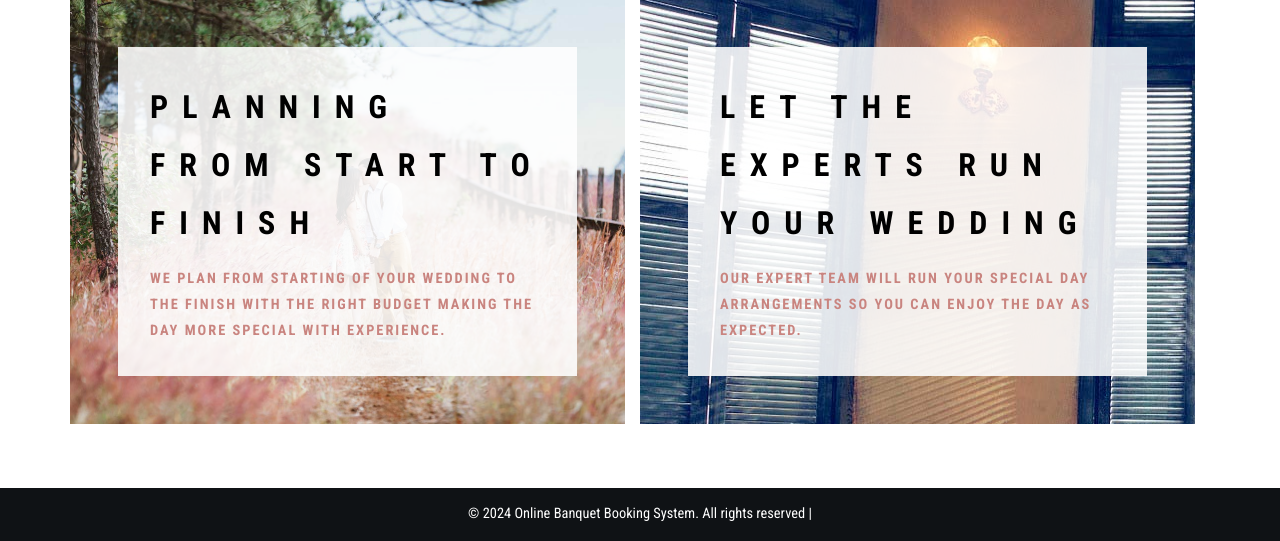
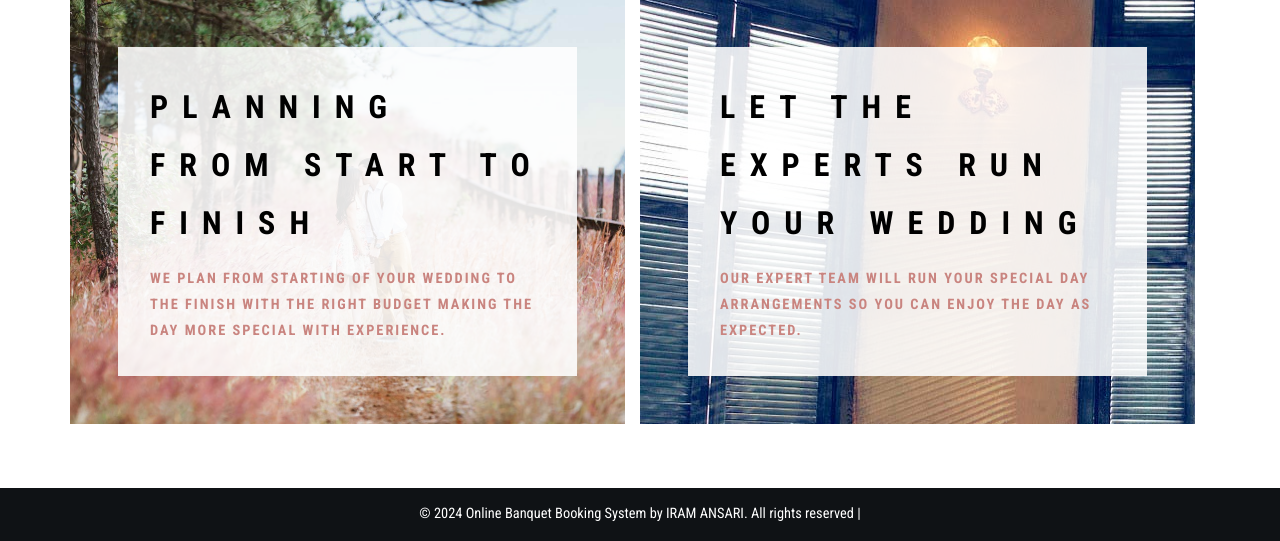
Before and after one commit to Iram7208/online_banquet_booking, a PHP site: page /index.php in a window 1280 px wide. Shown: the part 895-1436 px from the top of the page. Run offline with PHP 8.4, Linux system fonts and the light colour scheme; a user stored in the database is signed in; data comes from the database, SQL or seed files in the repository.

Commit message:
Update footer.php

```diff
--- a/includes/footer.php
+++ b/includes/footer.php
@@ -2,7 +2,7 @@
     <!-- copyright -->
     <div class="agileits-w3layouts">
         <div class="container">
-            <p>© 2024 Online Banquet Booking System. All rights reserved | </p>
+            <p>© 2024 Online Banquet Booking System by IRAM ANSARI. All rights reserved | </p>
         </div>
     </div>
     <!-- //copyright -->
```
